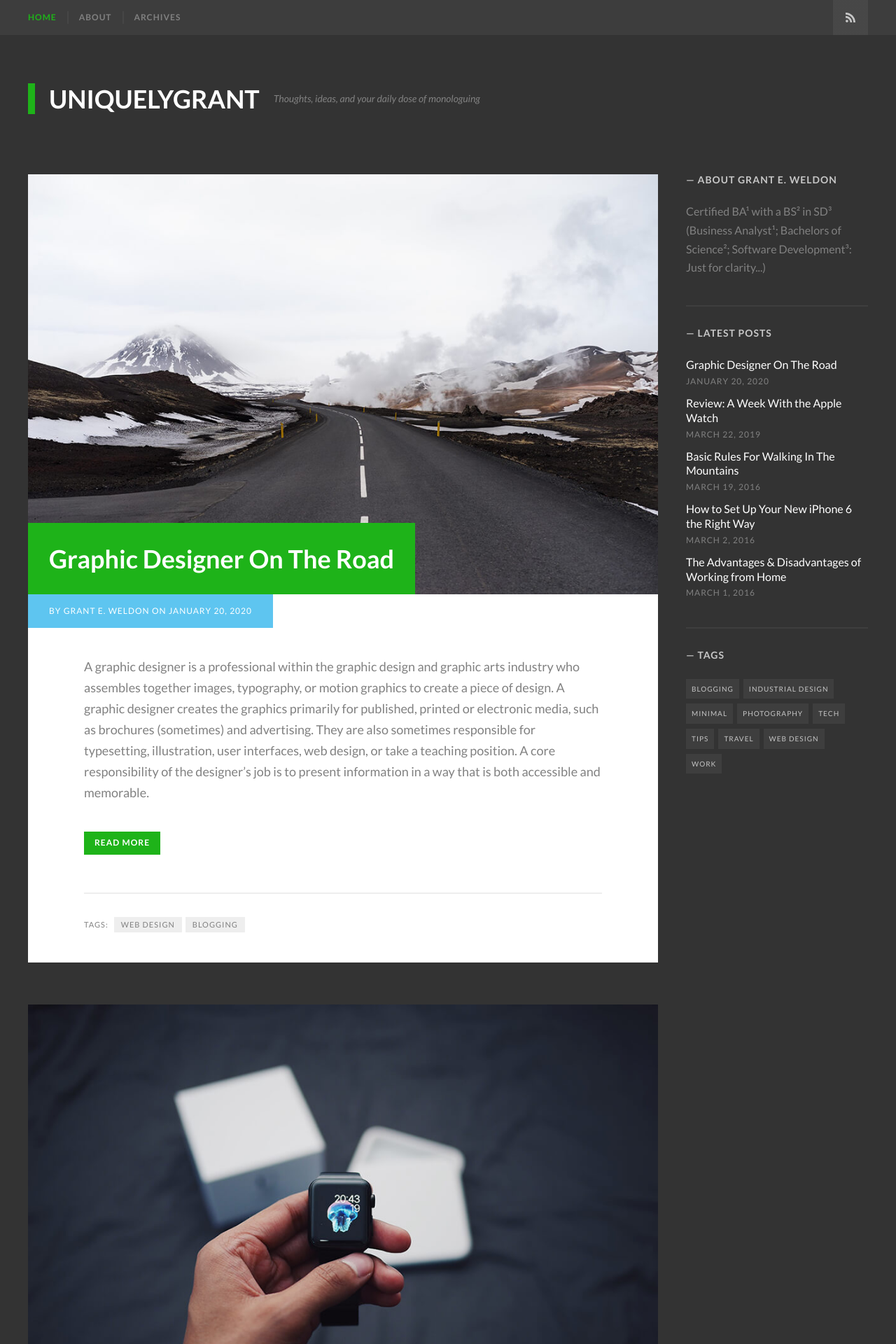
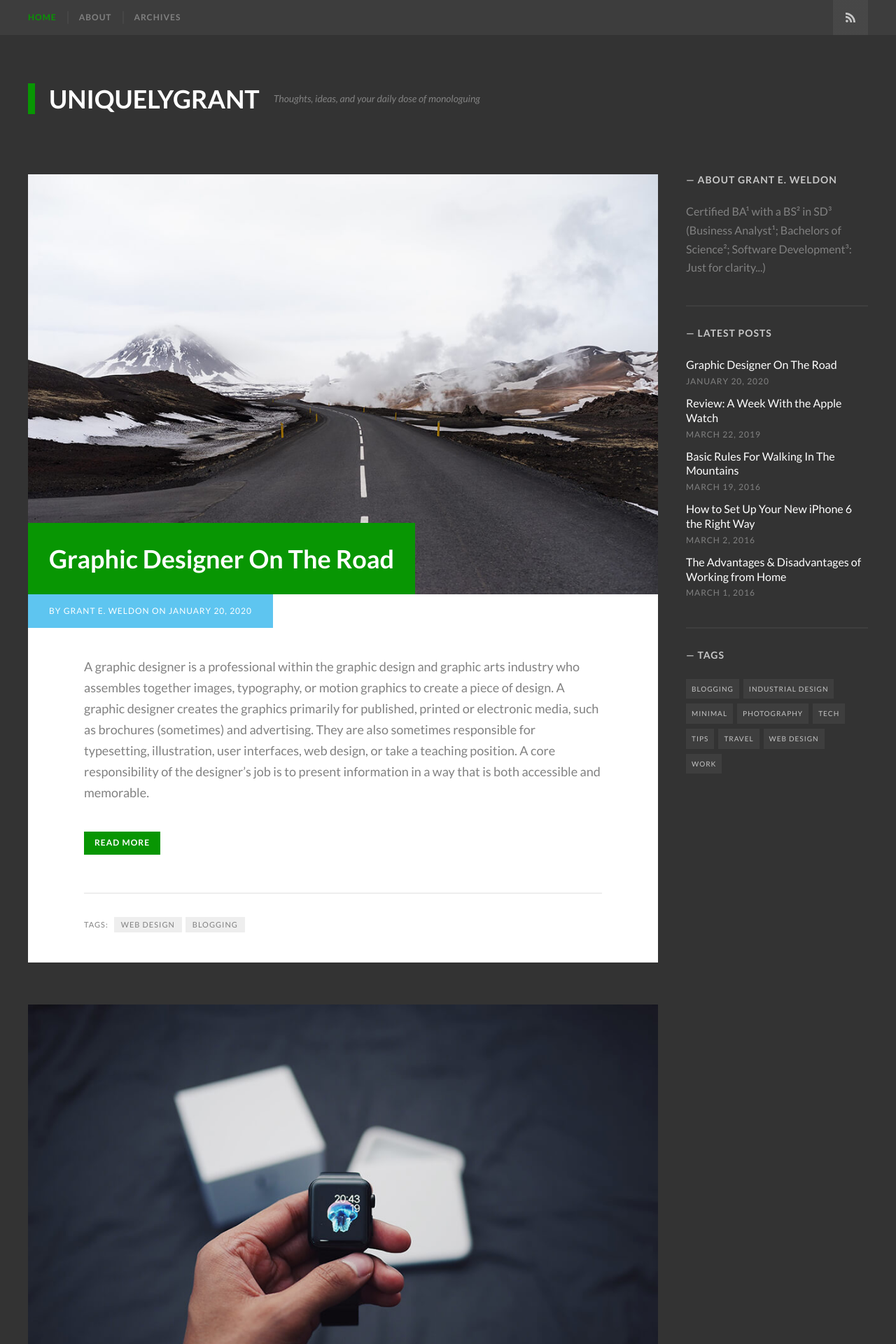
Before and after one commit to geweldon/geweldon.github.io, a Jekyll site: the page built from index.html, in a window 1280 px wide. Shown: the top 1920 px of the page at 70% size. Built offline with Jekyll 4.4.1, drawn with Linux system fonts in a browser that asks for light colours; the list of posts is cut into pages by our own code.

Commit message:
Update _variables.scss

```diff
--- a/_sass/_variables.scss
+++ b/_sass/_variables.scss
@@ -2,7 +2,7 @@
 $font-primary: 'Lato', Helvetica, sans-serif;
 
 // Colors
-$accent:      #1eb319;
+$accent:      #089603;
 $accent-alt:  #5ec5f0;
 $gray-darker: #333;
 $gray-dark:   #3d3d3d;
```
